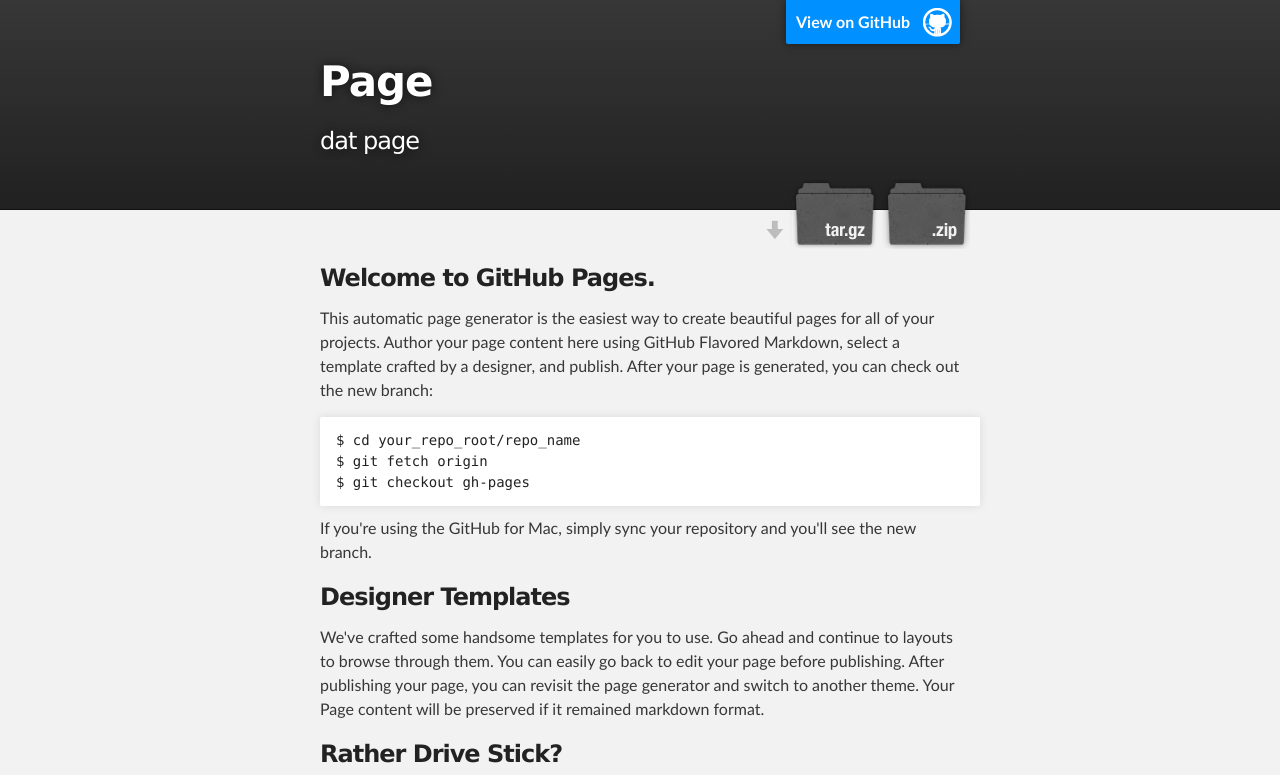
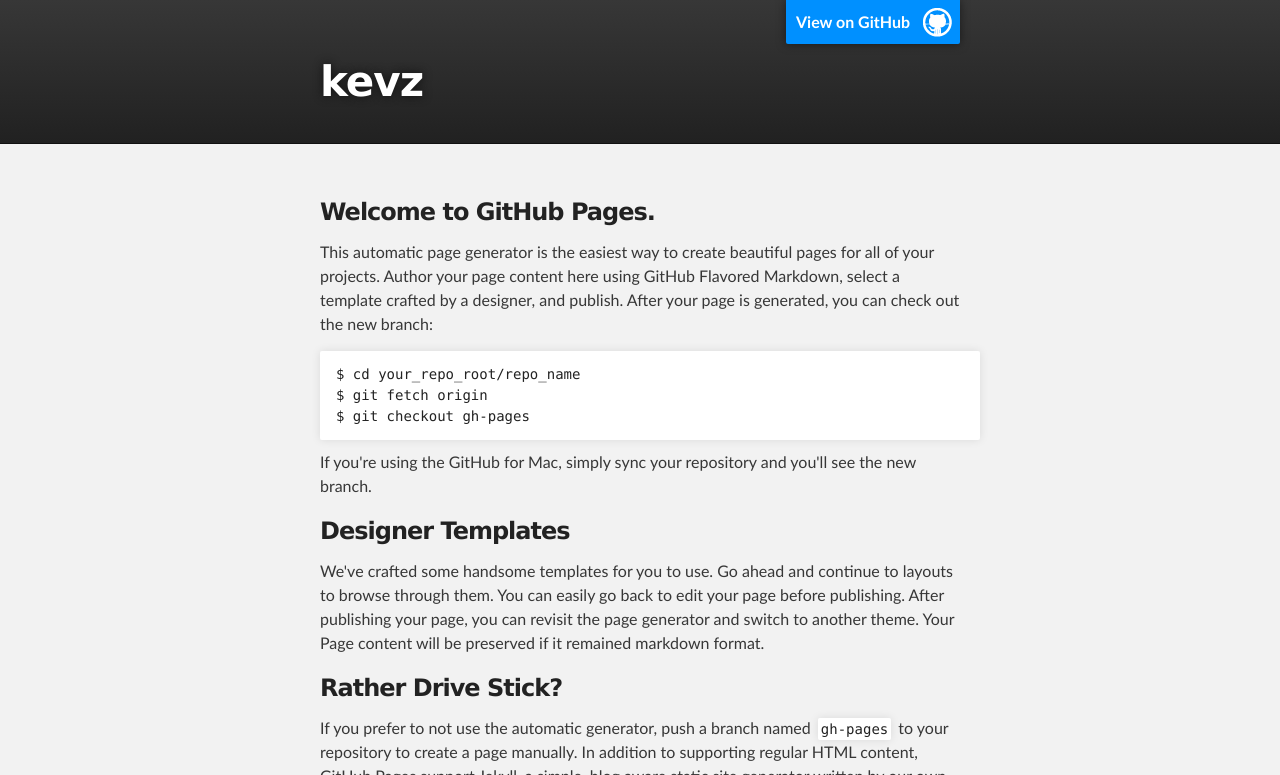
Before and after one commit to kevinnoll/page, a plain HTML site: page index.html in a window 1280 px wide. Shown: the top 775 px of the page. Drawn offline with Linux system fonts and the light colour scheme.

Commit message:
deleted sth

```diff
--- a/index.html
+++ b/index.html
@@ -18,13 +18,7 @@
         <header class="inner">
           <a id="forkme_banner" href="https://github.com/kevinnoll/page">View on GitHub</a>
 
-          <h1 id="project_title">Page</h1>
-          <h2 id="project_tagline">dat page</h2>
-
-            <section id="downloads">
-              <a class="zip_download_link" href="https://github.com/kevinnoll/page/zipball/master">Download this project as a .zip file</a>
-              <a class="tar_download_link" href="https://github.com/kevinnoll/page/tarball/master">Download this project as a tar.gz file</a>
-            </section>
+          <h1 id="project_title">kevz</h1>
         </header>
     </div>
 
```
